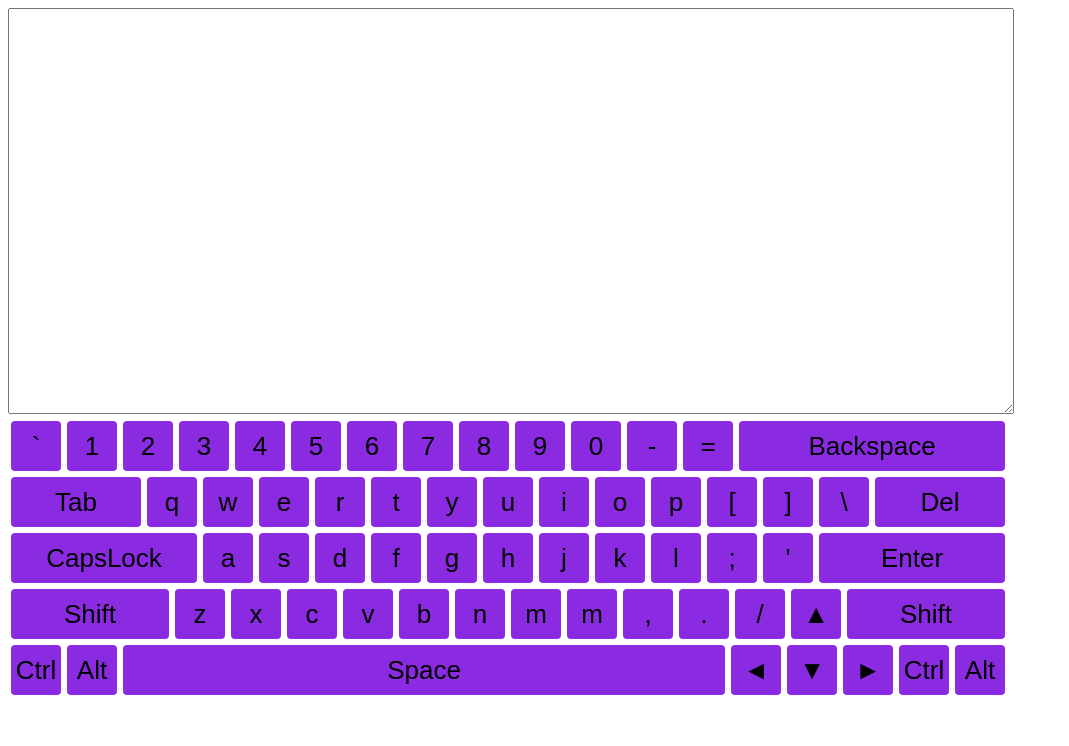
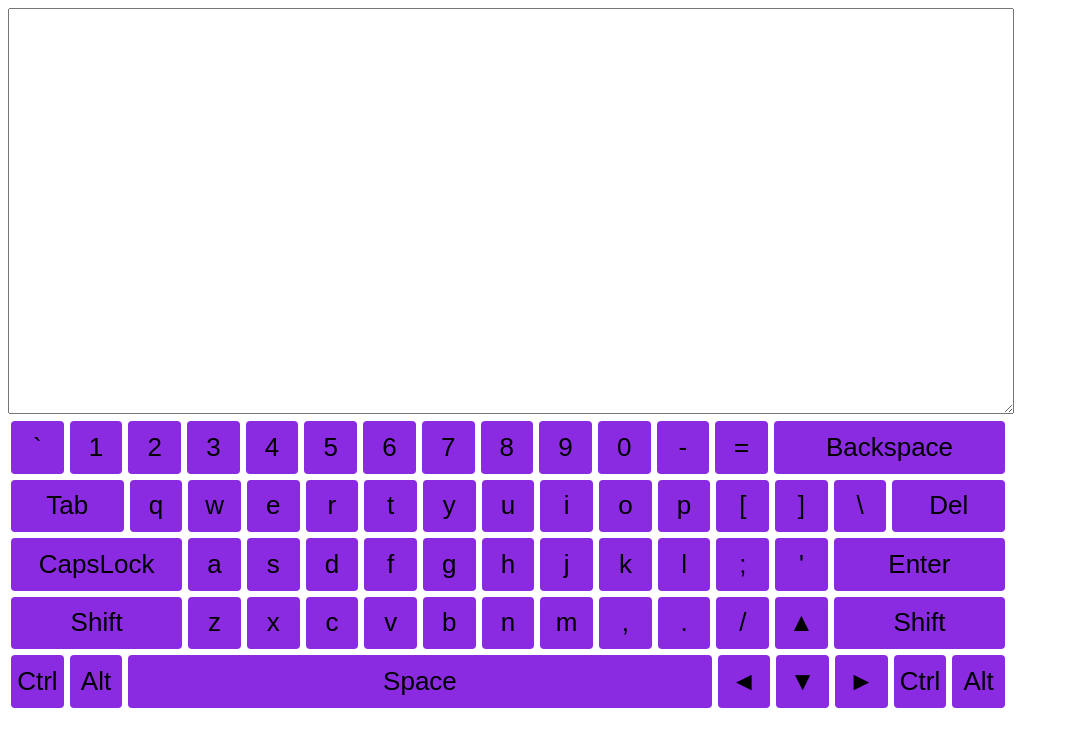
Before and after one commit to Vanyha010/Virtual-keyboard, a website with bundled scripts: page index.html in a window 1280 px wide. Shown: the whole page, without its empty margins (0-1069 px from the left). Built offline with nearby package versions, Linux system fonts and the light colour scheme.

Commit message:
fix: remove extra button on row 4 in both keyboards

```diff
--- a/js/keys-english.js
+++ b/js/keys-english.js
@@ -53,7 +53,6 @@ const keysEN = [
   {value: 'b', altValue: 'B', code: '66', row: 4},
   {value: 'n', altValue: 'N', code: '78', row: 4},
   {value: 'm', altValue: 'M', code: '77', row: 4},
-  {value: 'm', altValue: 'M', code: '77', row: 4},
   {value: ',', altValue: '<', code: '188', row: 4},
   {value: '.', altValue: '>', code: '190', row: 4},
   {value: '/', altValue: '?', code: '191', row: 4},
--- a/js/keys-russian.js
+++ b/js/keys-russian.js
@@ -53,7 +53,6 @@ const keysRU = [
   {value: 'и', altValue: 'И', code: '66', row: 4},
   {value: 'т', altValue: 'Т', code: '78', row: 4},
   {value: 'ь', altValue: 'Ь', code: '77', row: 4},
-  {value: 'ь', altValue: 'Ь', code: '77', row: 4},
   {value: 'б', altValue: 'Б', code: '188', row: 4},
   {value: 'ю', altValue: 'Ю', code: '190', row: 4},
   {value: '.', altValue: ',', code: '191', row: 4},
--- a/style.css
+++ b/style.css
@@ -13,8 +13,8 @@
   display: inline-flex;
   align-items: center;
   justify-content: center;
-  height: 50px;
-  width: 50px;
+  height: 52.5px;
+  width: 52.7px;
   margin: 3px;
   border-radius: 4px;
   border: none;
```
Also changed, not shown: js/keyboard.js (+8 -9 lines).
